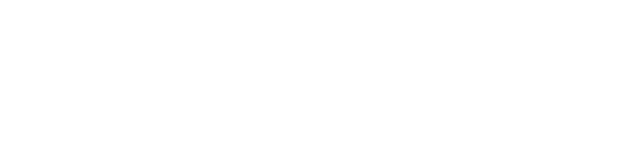
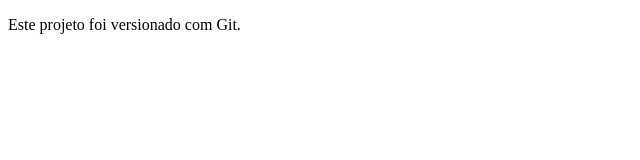
Before and after one commit to jonasnishi/meu-segundo-repo-terminal, a plain HTML site: page index.html in a window 1280 px wide. Shown: the whole page, without its empty margins (0-640 px from the left). Drawn offline with Linux system fonts and the light colour scheme.

Commit message:
Adicionado parágrafo descritivo.

```diff
--- a/index.html
+++ b/index.html
@@ -6,6 +6,6 @@
     <title>Document</title>
 </head>
 <body>
-
+    <p>Este projeto foi versionado com Git.</p>
 </body>
 </html>
```
